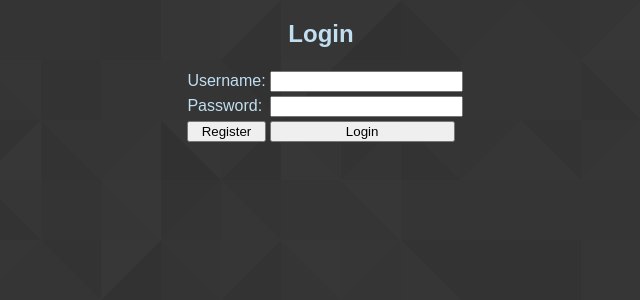
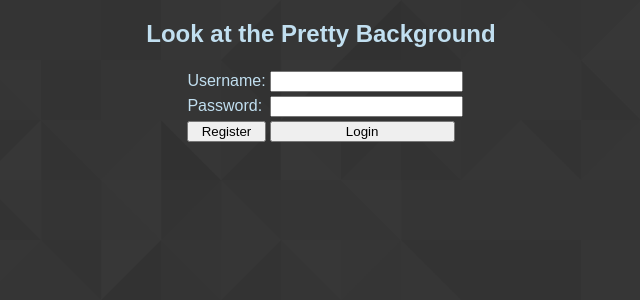
Before and after one commit to yawata159/flask-login, a Flask app: page /login/ in a window 1280 px wide. Shown: the top 300 px of the page, without its empty margins (319-959 px from the left). Run offline with Flask 2, Linux system fonts and the light colour scheme.

```diff
--- a/templates/home.html
+++ b/templates/home.html
@@ -7,7 +7,7 @@
   </head>
 
   <body background="../static/footer_lodyas.png">
-    <h2 align="center">Login</h2>
+    <h2 align="center">Look at the Pretty Background</h2>
 
 
     <p align="center">{{ message }}</p>
```
